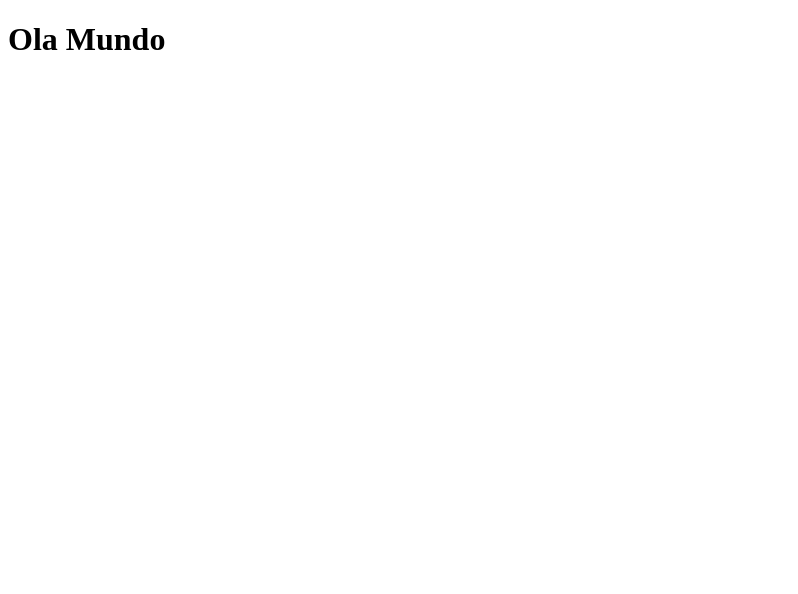
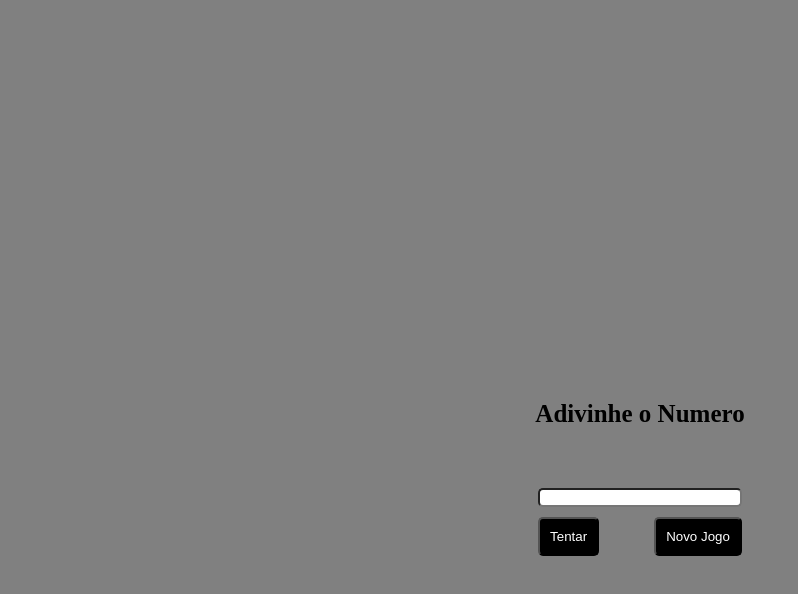
Before and after one commit to pabloleal2000/AdivinhaONumero, a plain HTML site: page index.html in a window 1280 px wide. Shown: the whole page, without its empty margins (0-798 px from the left). Drawn offline with Linux system fonts and the light colour scheme.

Commit message:
Edicao no html e css

```diff
--- a/css/style.css
+++ b/css/style.css
@@ -0,0 +1,44 @@
+*{
+    margin: 0;
+    padding: 0;
+}
+
+:root{
+
+}
+
+body{
+    background-color: gray;
+    width: 100%;
+    height: 100vh;
+}
+
+
+.botoes_e_input{
+    display: flex;
+    flex-direction: column;
+    align-items: center;
+    gap: 10px;
+    padding: 350px;
+}
+.titulo_conteudo{
+    display: flex;
+    flex-wrap: nowrap;
+    font-size: 25px;
+    padding: 50px;
+}
+.inserir_numero{
+    width: 200px;
+    border-radius: 5px;
+}
+.botao_box{
+    display: flex;
+    justify-content: space-between;
+    gap: 55px;
+}
+.botao_style{
+    padding: 10px;
+    border-radius: 5px;
+    background-color: black;
+    color: white;
+}
--- a/index.html
+++ b/index.html
@@ -7,6 +7,20 @@
     <title>Document</title>
 </head>
 <body>
-    <h1>Ola Mundo</h1>
+
+    <div class="botoes_e_input">
+
+        <div class="titulo">
+            <h1 class="titulo_conteudo">Adivinhe o Numero</h1>
+        </div>
+
+        <input class="inserir_numero" type="number" id="numero" name="numero">
+
+        <div class="botao_box">
+            <button class="botao_style">Tentar</button>
+            <button class="botao_style">Novo Jogo</button>
+        </div>
+    </div>
+
 </body>
 </html>
```
Also changed, not shown: javascript/app.js (added), 1 other file.
